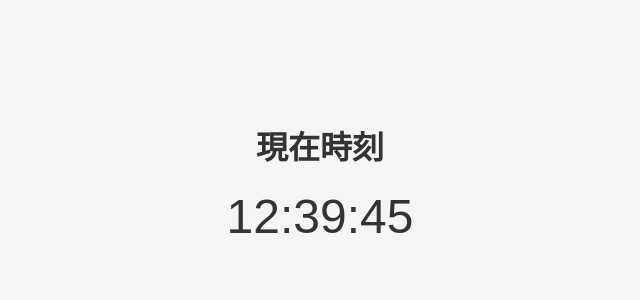
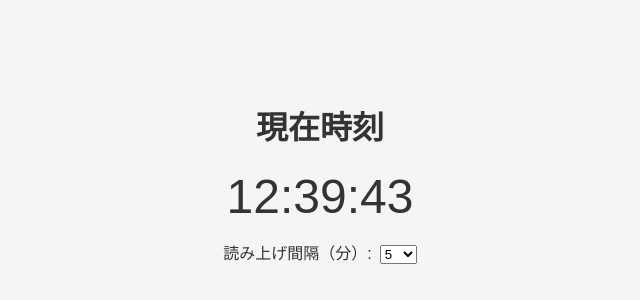
Before and after one commit to taturou/pwa-voice-clock, a React (Create React App) app: page / in a window 1280 px wide. Shown: the part 228-528 px from the top of the page, without its empty margins (320-960 px from the left). Built offline with nearby package versions, Linux system fonts and the light colour scheme.

Commit message:
読み上げ間隔を指定できるようにした

```diff
--- a/src/App.js
+++ b/src/App.js
@@ -2,36 +2,54 @@ import React, { useEffect, useState } from 'react';
 
 export default function App() {
   const [now, setNow] = useState(new Date());
+  const [intervalMin, setIntervalMin] = useState(5);
 
   useEffect(() => {
     const tick = () => {
       const curr = new Date();
       setNow(curr);
-      // 5分刻みかつ秒が 0 のときに読み上げ
-      if (curr.getSeconds() === 0 && curr.getMinutes() % 5 === 0) {
-        const msg = `現在の時刻は${curr.getHours()}時${curr.getMinutes()}分です`;
-        const u = new SpeechSynthesisUtterance(msg);
-        speechSynthesis.speak(u);
+      if (curr.getSeconds() === 0 && curr.getMinutes() % intervalMin === 0) {
+        const msg = `${curr.getHours()}時${curr.getMinutes()}分です`;
+        const utterance = new SpeechSynthesisUtterance(msg);
+        speechSynthesis.speak(utterance);
       }
     };
     tick();
-    const id = setInterval(tick, 1000);
-    return () => clearInterval(id);
-  }, []);
+    const timerId = setInterval(tick, 1000);
+    return () => clearInterval(timerId);
+  }, [intervalMin]);
 
-  const pad = v => String(v).padStart(2, '0');
+  const pad = (v) => String(v).padStart(2, '0');
+
   return (
     <div style={{
-      display:'flex', flexDirection:'column',
-      alignItems:'center', justifyContent:'center',
-      height:'100vh', fontFamily:'sans-serif'
+      display: 'flex',
+      flexDirection: 'column',
+      alignItems: 'center',
+      justifyContent: 'center',
+      height: '100vh',
+      fontFamily: 'sans-serif',
     }}>
       <h1>現在時刻</h1>
-      <p style={{ fontSize:'3rem', margin:0 }}>
-        {pad(now.getHours())}:
-        {pad(now.getMinutes())}:
-        {pad(now.getSeconds())}
+      <p style={{ fontSize: '3rem', margin: 0 }}>
+        {pad(now.getHours())}:{pad(now.getMinutes())}:{pad(now.getSeconds())}
       </p>
+      <div style={{ marginTop: '1rem' }}>
+        <label htmlFor="interval" style={{ marginRight: '0.5rem' }}>
+          読み上げ間隔（分）:
+        </label>
+        <select
+          id="interval"
+          value={intervalMin}
+          onChange={(e) => setIntervalMin(Number(e.target.value))}
+        >
+          {Array.from({ length: 60 }, (_, i) => i + 1).map((n) => (
+            <option key={n} value={n}>
+              {n}
+            </option>
+          ))}
+        </select>
+      </div>
     </div>
   );
 }
```
